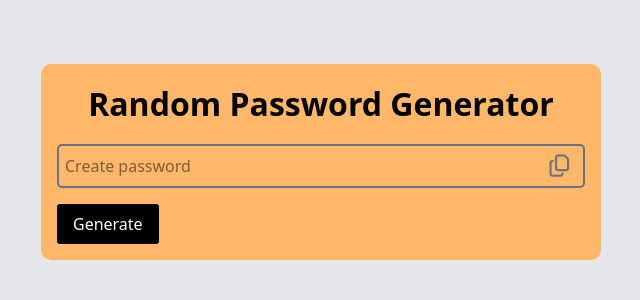
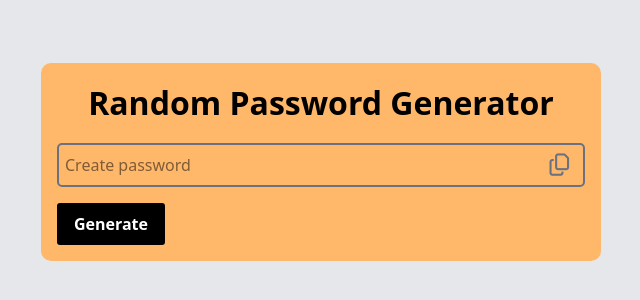
Before and after one commit to petermbiyu/passgenerator, a website: page index.html in a window 1280 px wide. Shown: the part 238-538 px from the top of the page, without its empty margins (319-959 px from the left). Drawn offline with Linux system fonts and the light colour scheme.

Commit message:
tailwind css on button

```diff
--- a/index.html
+++ b/index.html
@@ -33,7 +33,7 @@
           ></span>
         </div>
         <button
-          class="bg-black text-white py-[0.5rem] px-[1rem] cursor-pointer rounded-[3px]"
+          class="bg-black text-white py-[0.5rem] px-[1rem] cursor-pointer font-semibold transition duration-[0.3s] ease rounded-[3px] border border-transparent hover:text-orange-300 hover:border hover:border-black hover:border-solid"
         >
           Generate
         </button>
```
Also changed, not shown: src/output.css.
